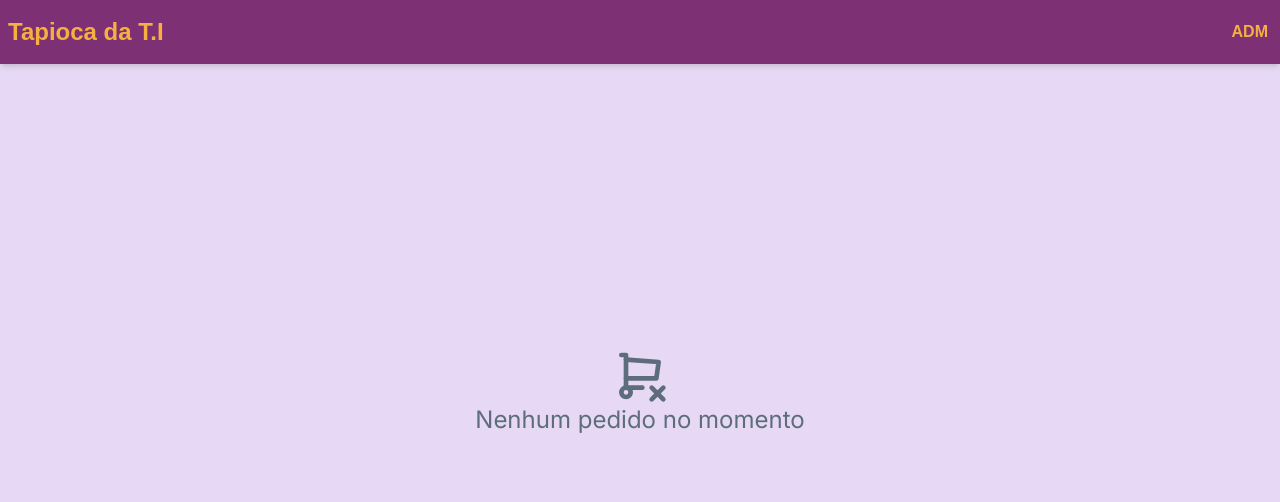
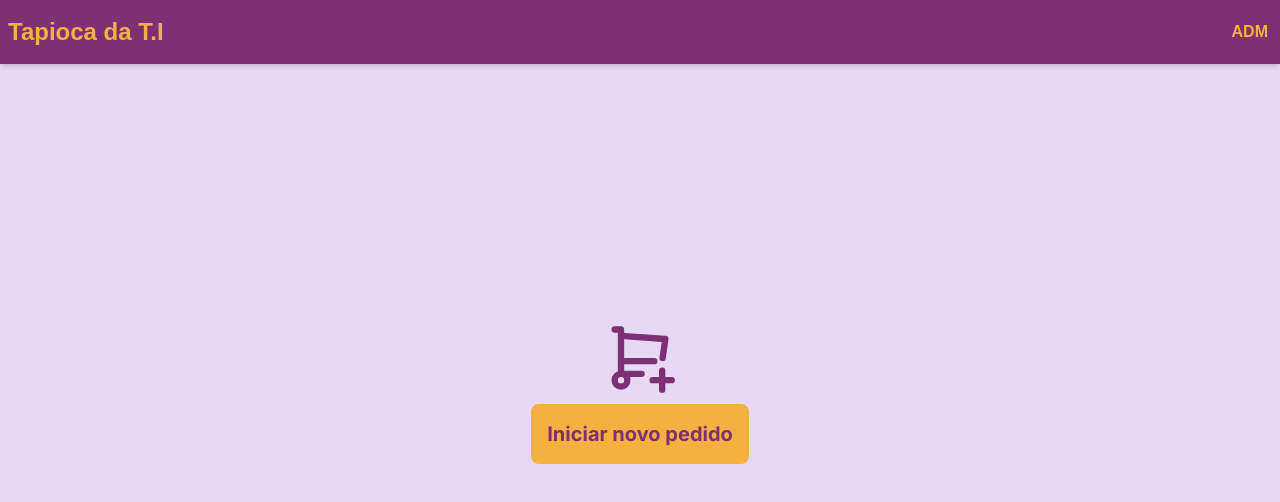
Before and after one commit to wilembergson/tapioca-da-ti-adm, a Next.js app: page / in a window 1280 px wide. Shown: the top 502 px of the page. Built offline with nearby package versions, Linux system fonts and the light colour scheme; no server answers; a web font is replaced by a local one.

Commit message:
feat: iniciar novo pedido

```diff
--- a/app/api/api-connection.ts
+++ b/app/api/api-connection.ts
@@ -12,6 +12,13 @@ export type NovoItem = {
     quantidade: number|undefined,
     sabor_id:number|undefined
 }
+
+async function novoPedido(pix:string){
+    return await axios.post(`${API_URL}/pedido`, {
+        pix
+    })
+}
+
 async function getPedidoAtual(){
     return await axios.get(`${API_URL}/pedido/atual`)
 }
@@ -55,6 +62,7 @@ async function listarSabores(){
 }
 
 const api = {
+    novoPedido,
     getPedidoAtual,
     getItemPorId,
     listarSabores,
--- a/app/components/Pedido.tsx
+++ b/app/components/Pedido.tsx
@@ -116,12 +116,12 @@ export default function Pedido({dados}:Props){
                     </section>
                     <section className='flex justify-between w-full'>
                         <div>
-                            <h2 className='text-red-700'>Faltam pagar: R${dados.totalAPagar.toFixed(2)}</h2>
-                            <h2 className='text-green-700'>Já foi pago: R${dados.totalPago.toFixed(2)}</h2>
+                            <h2 className='text-red-700'>Faltam pagar: R${dados.totalAPagar}</h2>
+                            <h2 className='text-green-700'>Já foi pago: R${dados.totalPago}</h2>
                         </div>
                         <div className='flex flex-col items-end font-bold'>
                             <h2>TOTAL</h2>
-                            <h2>R${dados.total.toFixed(2)}</h2>
+                            <h2>R${dados.total}</h2>
                         </div>
                     </section>
                     {dados.status === 'ENTREGUE' ?
--- a/app/page.tsx
+++ b/app/page.tsx
@@ -6,9 +6,10 @@ import { useEffect, useState } from "react";
 import Header from "./components/Header";
 import api from "./api/api-connection";
 import Pedido from "./components/Pedido";
-import { TbShoppingCartX } from "react-icons/tb";
+import { TbShoppingCart, TbShoppingCartPlus, TbShoppingCartX } from "react-icons/tb";
 import { useGlobalContext } from "./contexts/Contexto"
 import NovoItemModal from "./components/NovoItemModal";
+import { erroMessage } from './utils/Toasts';
 
 
 export default function Home() {
@@ -21,6 +22,15 @@ export default function Home() {
     setPedido(pedido.data)
   }
 
+  async function novoPedido(){
+    try {
+      const pedido = await api.novoPedido('Editar PIX ->')
+      window.location.reload()
+      //setPedido(pedido.data)
+    } catch (error:any) {
+      erroMessage(error.response.data.mensagem)
+    }
+  }
 
   useEffect(() => {
     obterPedido()
@@ -32,11 +42,13 @@ export default function Home() {
             {
               pedido ? <Pedido dados={pedido!}/>
             :
-              <div className="flex flex-col flex-grow text-[#5D6D7E] items-center justify-center w-full h-full">
-                  <TbShoppingCartX size={56}/>
-                  <h1 className="flex text-2xl">
-                    Nenhum pedido no momento
-                  </h1>
+              <div className="flex flex-col flex-grow text-azul items-center justify-center w-full h-full">
+                  <TbShoppingCartPlus size={76}/>
+                  <button onClick={novoPedido}
+                        className="flex bg-laranja text-azul text-xl
+                        font-bold rounded-lg p-4 mt-2">
+                    Iniciar novo pedido
+                  </button>
               </div>
             }
       <NovoItemModal obterPedido={obterPedido}/>
```
